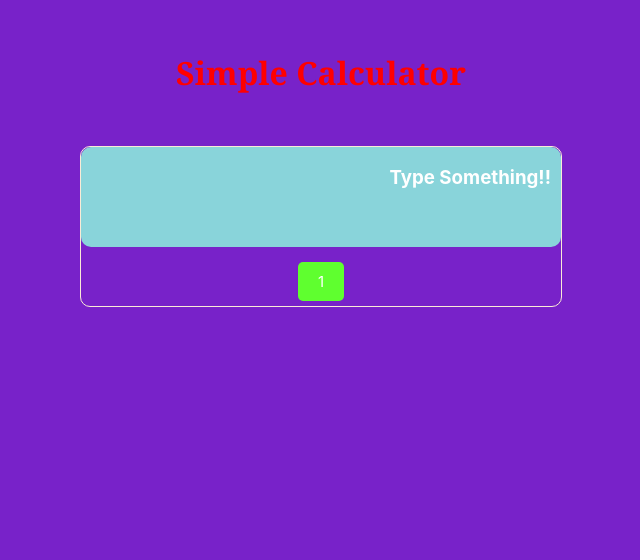
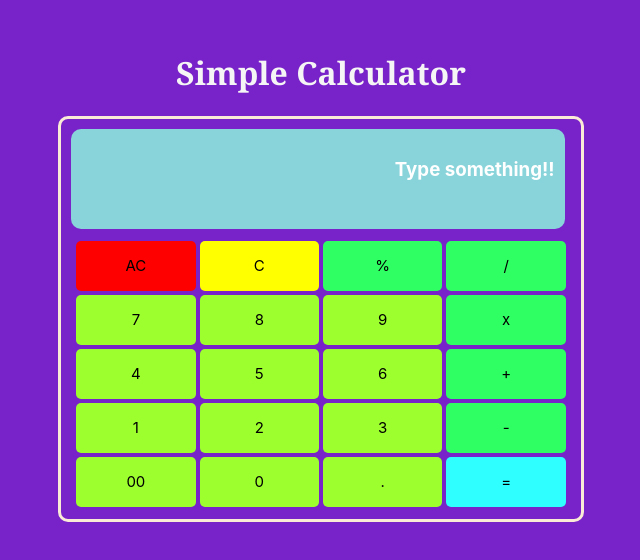
Before and after one commit to thara003/simple-calculator, a React (Create React App) app: page / in a window 1280 px wide. Shown: the top 560 px of the page, without its empty margins (319-959 px from the left). Built offline with nearby package versions, Linux system fonts and the light colour scheme.

Commit message:
made up the look

```diff
--- a/src/components/Button.js
+++ b/src/components/Button.js
@@ -1,10 +1,9 @@
 import React from 'react'
 // impor
 
-function Button() {
+function Button({color,value}) {
     return (
-        <button className='button'>1</button>
-        // <button className='button1'>1</button>
+        <button style={{backgroundColor: color}} className='button'>{value}</button>
     )
 }
 
--- a/src/components/Screen.js
+++ b/src/components/Screen.js
@@ -1,11 +1,15 @@
 // import React from 'react'
 
-const Screen = () => {
+const Screen = (props) => {
     return (
         <div className = 'screen'>
-            <h3>Type Something!!</h3>
+            <h3>{props.screen}</h3>
         </div>
     )
 }
 
+Screen.defaultProps = {
+    screen: "Type something!!"
+}
+
 export default Screen
--- a/src/components/Wrapper.js
+++ b/src/components/Wrapper.js
@@ -6,7 +6,28 @@ const Wrapper = () => {
     return (
         <div className = 'wrapper'>
            <Screen />
-           <Button />
+           <div className='keypad'>
+           <Button  color = 'red' value = "AC"></Button>
+           <Button  color = 'yellow' value = "C"></Button>
+           <Button  color = 'rgb(47, 255, 99)' value = "%"></Button>
+           <Button  color = 'rgb(47, 255, 99)' value = "/"></Button>
+           <Button  color = 'rgb(158, 255, 47)' value = "7"></Button>
+           <Button  color = 'rgb(158, 255, 47)' value = "8"></Button>
+           <Button  color = 'rgb(158, 255, 47)' value = "9"></Button>
+           <Button  color = 'rgb(47, 255, 99)' value = "x"></Button>
+           <Button  color = 'rgb(158, 255, 47)' value = "4"></Button>
+           <Button  color = 'rgb(158, 255, 47)' value = "5"></Button>
+           <Button  color = 'rgb(158, 255, 47)' value = "6"></Button>
+           <Button  color = 'rgb(47, 255, 99)' value = "+"></Button>
+           <Button  color = 'rgb(158, 255, 47)' value = "1"></Button>
+           <Button  color = 'rgb(158, 255, 47)' value = "2"></Button>
+           <Button  color = 'rgb(158, 255, 47)' value = "3"></Button>
+           <Button  color = 'rgb(47, 255, 99)' value = "-"></Button>
+           <Button  color = 'rgb(158, 255, 47)' value = "00"></Button>
+           <Button  color = 'rgb(158, 255, 47)' value = "0"></Button>
+           <Button  color = 'rgb(158, 255, 47)' value = "."></Button>
+           <Button  color = 'rgb(47, 255, 255)' value = "="></Button>
+           </div>
         </div>
     )
 }
--- a/src/index.css
+++ b/src/index.css
@@ -5,8 +5,7 @@ body {
     sans-serif;
   -webkit-font-smoothing: antialiased;
   -moz-osx-font-smoothing: grayscale;
-  background-repeat: no-repeat;
-  background-size: cover;
+
   background-color: rgb(120, 34, 201);
 
 }
@@ -15,25 +14,21 @@ body {
   height: 100vh;
   display: flex;
   align-items: center;
-  justify-content: flex-start;
   flex-direction: column;
 
 }
 .header {
-  color: red;
+  color: whitesmoke;
   font-family: Georgia, 'Times New Roman', Times, serif;
   text-align: center;
   width: fit-content;
-  margin-bottom: 30px;
 
 }
 .wrapper{
 
   text-align: center;
-  width: 480px;
   border-radius: 10px;
   border-color: antiquewhite;
-  border-width:thin;
   border-style: solid;
 
 }
@@ -41,10 +36,9 @@ body {
 .screen{
 
   height: 100px;
-  width: 100%;
-  margin-bottom: 10px;
-  margin-top: 0px;
-  padding: 0 10px;
+  width: 95%;
+  margin: 10px;
+  padding: 10px 10px;
   background-color:rgb(137, 212, 218);
   border-radius: 10px;
   display: flex;
@@ -54,13 +48,15 @@ body {
   box-sizing: border-box;
 
 }
+.keypad{
+  margin-bottom: 10px;;
+}
 .button{
   display: inline-block;
-  background: rgb(95, 255, 47);
-  color: #fff;
+  width: 23%;
+  height: 50px;
   border: none;
-  padding: 10px 20px;
-  margin: 5px;
+  margin: 2px;
   border-radius: 5px;
   cursor: pointer;
   text-decoration: none;
```
